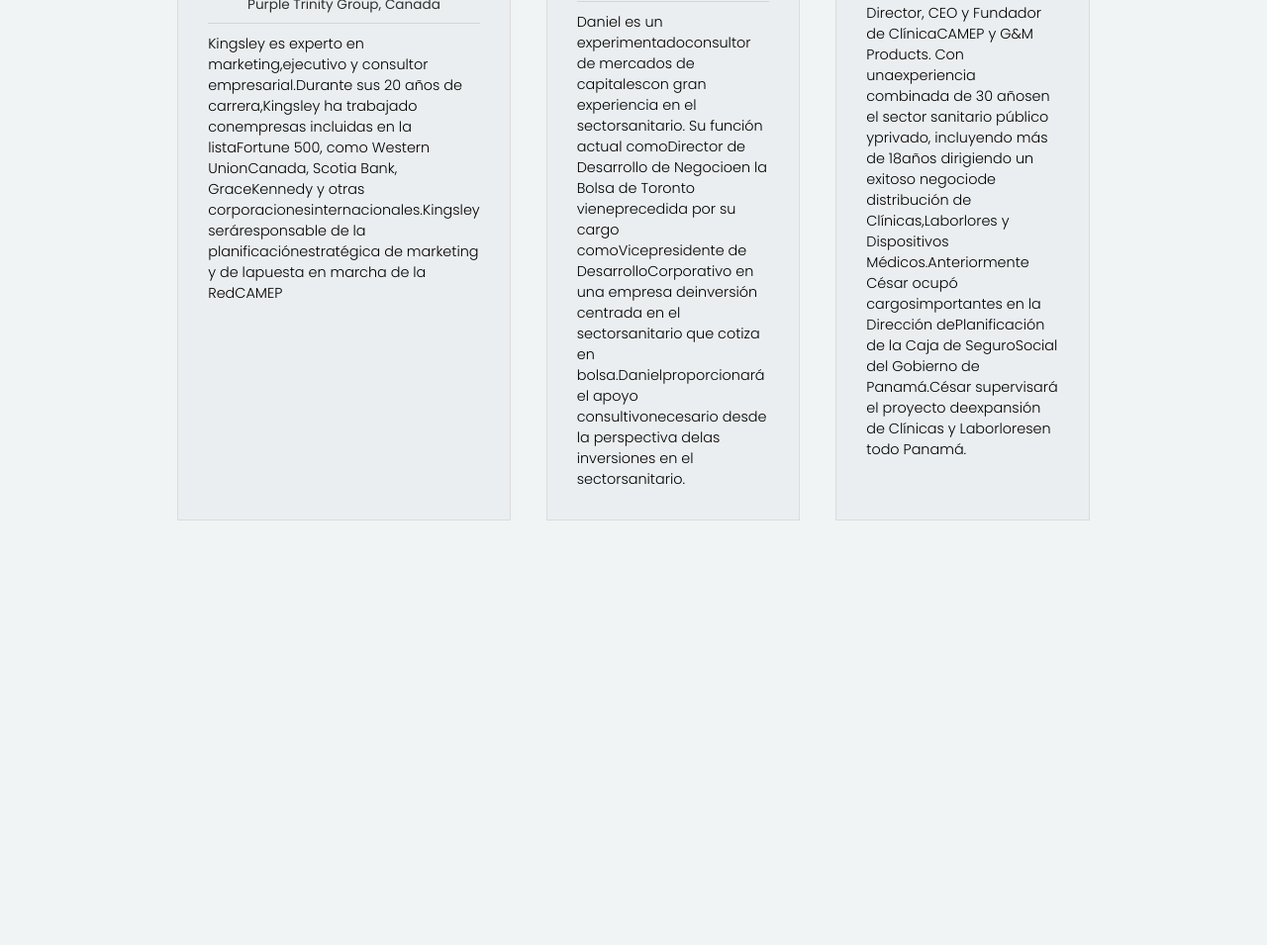
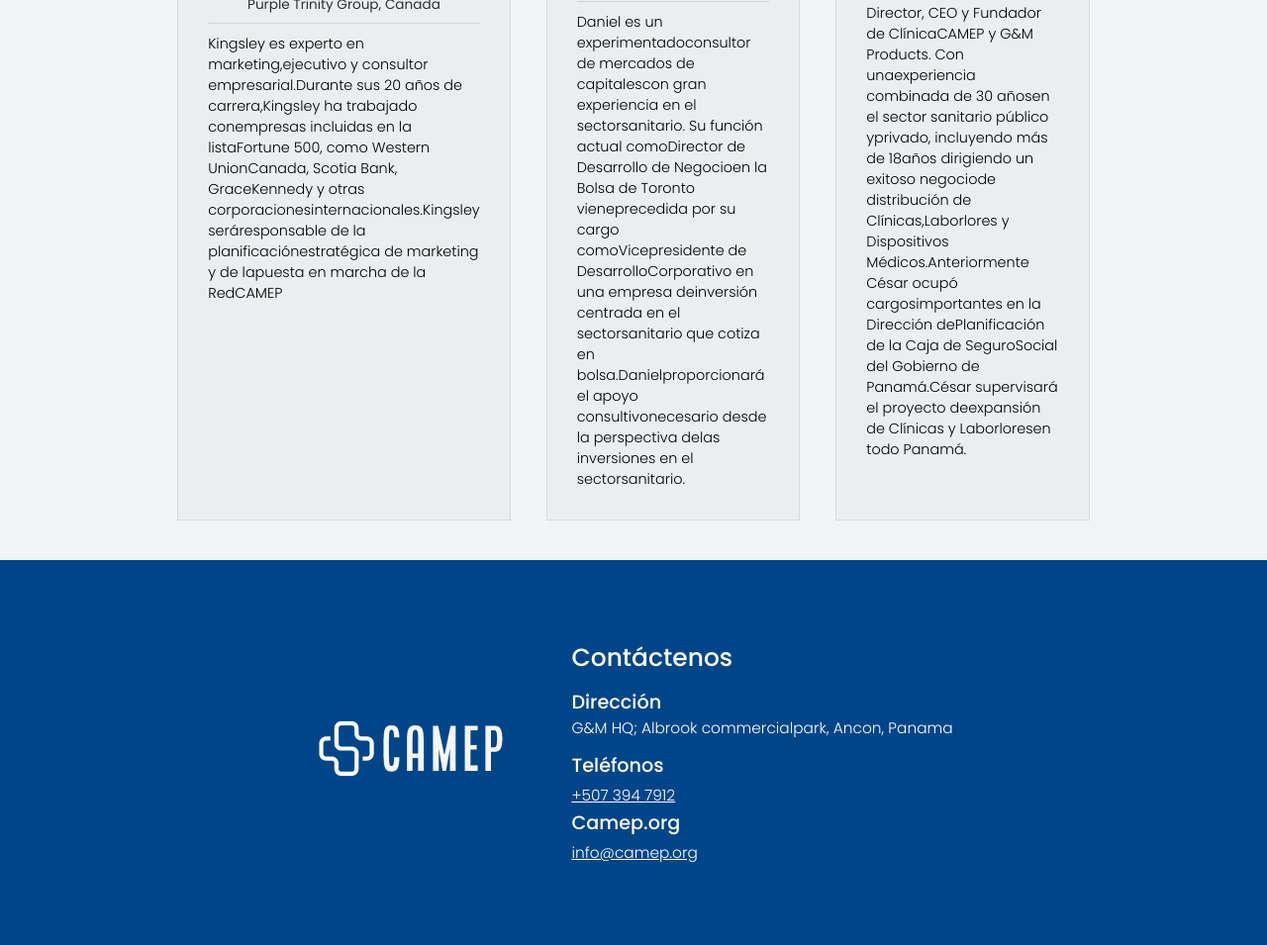
Before and after one commit to Ajoy10/camep-website, a plain HTML site: page index.html in a window 1280 px wide. Shown: the part 4962-5917 px from the top of the page at 99% size. Before the commit the page ends 5528 px from the top, so only its background shows below. Drawn offline with Linux system fonts and the light colour scheme.

Commit message:
Created footer section

```diff
--- a/index.html
+++ b/index.html
@@ -269,6 +269,27 @@
             </div>
         </div>
     </div>
+
+    <div class="section" id="footer">
+        <div id="footer-logo"><img src="images/white-logo.png" alt="CAMEP logo"></div>
+        <div id="contact">
+            <h3>Contáctenos</h3>
+            <div class="group">
+                <h4>Dirección</h4>
+                <p>G&M HQ; Albrook commercialpark, Ancon, Panama</p>
+            </div>
+
+            <div class="group">
+                <h4>Teléfonos</h4>
+                <a href="tel:+507 394 7912">+507 394 7912</a>
+            </div>
+
+            <div class="group">
+                <h4>Camep.org</h4>
+                <a href="mailto:info@camep.org">info@camep.org</a>
+            </div>
+        </div>
+    </div>
 </body>
 
 </html>
--- a/style.scss
+++ b/style.scss
@@ -380,6 +380,37 @@
     }
 }
 
+#footer {
+    display: flex;
+    justify-content: center;
+    align-items: center;
+    gap: 64px;
+    background-color: #004588;
+    padding: 80px;
+
+    color: white;
+
+    font-size: 1.2em;
+
+    h3,
+    h4 {
+        font-weight: 500;
+    }
+
+    h3 {
+        margin-bottom: 12px;
+        font-size: 1.3em;
+    }
+
+    a,
+    p {
+        color: white;
+        font-weight: 300;
+        font-size: 0.8em;
+        margin-bottom: 12px;
+    }
+}
+
 
 h2 {
     font-weight: 500;
```
Also changed, not shown: style.css, 1 other file.
